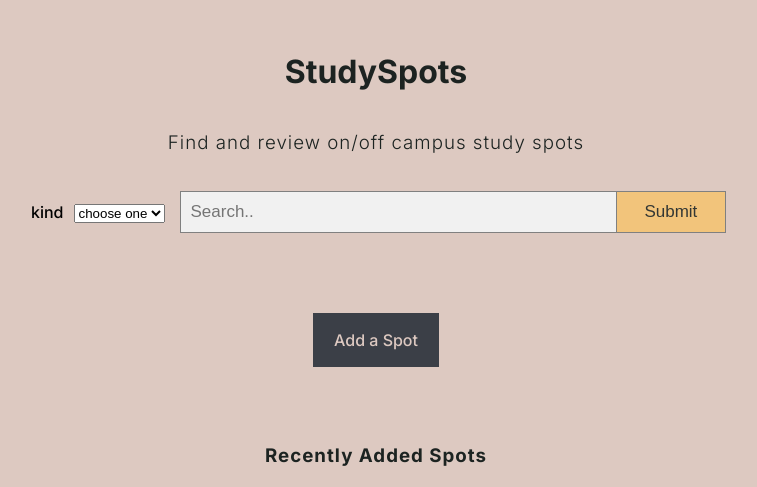
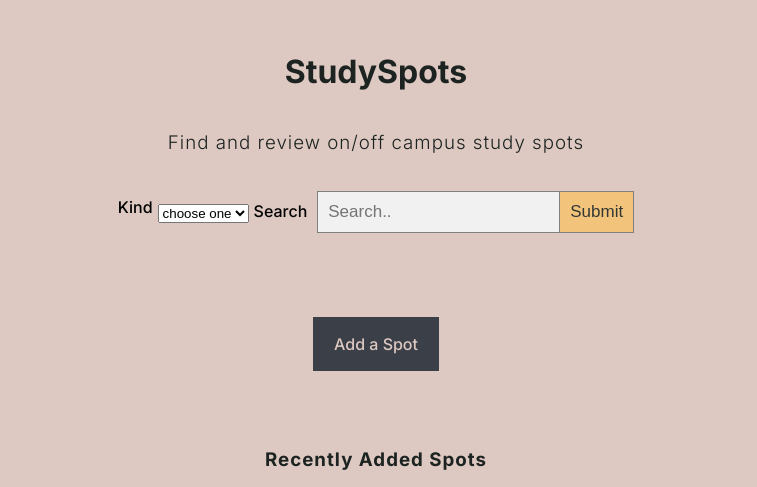
Before and after one commit to Wellesley-Study-Spots/StudySpots, a Flask app: template templates/homepage.html in a window 1280 px wide. Shown: the part 104-591 px from the top of the page, without its empty margins (264-1021 px from the left). Run offline with Flask 2, Linux system fonts and the light colour scheme; the template is opened without the code that fills it: most values are stand-ins (such as "Sample title", 1, 10 or a date in 2020).

Commit message:
updated homepage

```diff
--- a/static/style.css
+++ b/static/style.css
@@ -150,6 +150,8 @@ div, label {
 }
 
 .search-container-form{
+    display: flex;
+    justify-content: center;
     margin: auto;
     max-width: 700px;
 
@@ -163,7 +165,11 @@ div, label {
     width: 80%;
     background: #f1f1f1;
     margin-bottom: 0px;
+}
 
+.search-div{
+    display: flex;
+    align-items: baseline;
 }
 
 .search-container-button{
@@ -237,7 +243,7 @@ a:link {
 
 #edit:hover {
     background-color: #5E6572;
-    border: 2px solid#DDC9C1;
+    border: 2px solid #DDC9C1;
     color:#DDC9C1;
 }
 
--- a/templates/base.html
+++ b/templates/base.html
@@ -37,27 +37,23 @@
   <h3>Find and review on/off campus study spots</h3>
   <div class="search-container">
       <form class="search-container-form" action="{{url_for('search')}}">
-        <label for="kind">
+        <label for="kind">Kind</label>
           <div class="flex-kind">
-
-          <div class="kind-row">kind</div>
-
             <div class="kind-row">
                 <select name="kind" id = "kind" required>
-              <option value="" disabled selected value>
+                <option disabled selected value>
                 choose one
                 </option>
                 <option value="location">location</option>
                 <option value="name">name</option>
+                </select>
             </div>
-
           </div>
-      </select>
-    </label>
-
+        <div class = "search-div">
+        <label for ="search">Search</label>
+        <input id = "search" class = "search-container-input" type="text" placeholder="Search.." name="search" required>
+        <button class = "search-container-button" type="submit">Submit</button>
         </div>
-        <input class = "search-container-input" type="text" placeholder="Search.." name="search" required>
-        <button class = "search-container-button" type="submit">Submit</button>
       </form>
   </div>
 </div>
```
Lines whose indentation alone changed are shown as unchanged.
